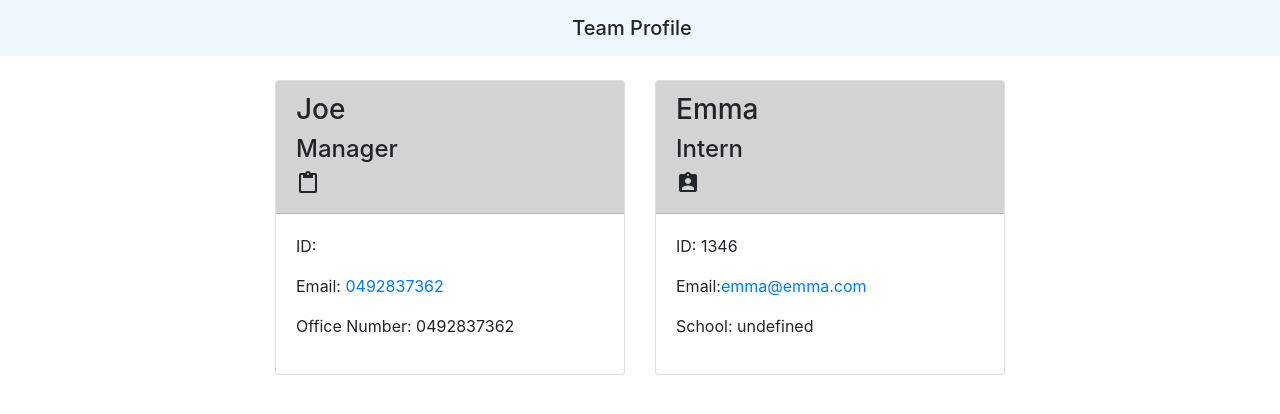
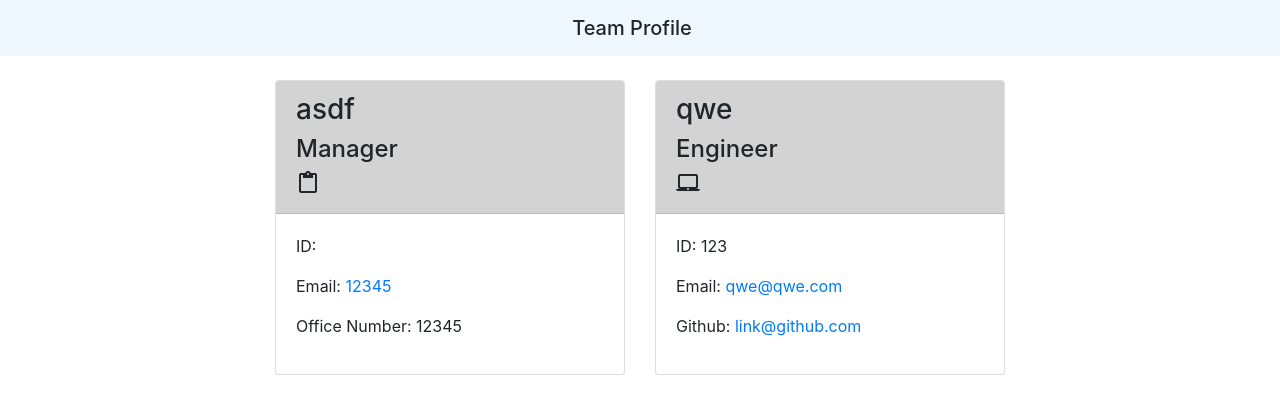
Before and after one commit to emmattner/Team-Profile-Generator, a website: page index.html in a window 1280 px wide. Drawn offline with nearby package versions, Linux system fonts and the light colour scheme.

Commit message:
updating html

```diff
--- a/index.html
+++ b/index.html
@@ -22,14 +22,14 @@
     <div class="col-4 mt-4">
         <div class="card h-100">
         <div class="card-header">
-        <h3>Joe</h3>
+        <h3>asdf</h3>
         <h4>Manager</h4><i class="material-icons">content_paste</i>
     </div>
 
     <div class="card-body">
         <p class="id">ID:</p>
-        <p class="email">Email: <a href="mailto:0492837362">0492837362</a></p>
-        <p class="office">Office Number: 0492837362</p>
+        <p class="email">Email: <a href="mailto:12345">12345</a></p>
+        <p class="office">Office Number: 12345</p>
         </div>
 
     </div>
@@ -38,16 +38,16 @@
     <div class="col-4 mt-4">
         <div class="card h-100">
             <div class="card-header">
-                <h3>Emma</h3>
-                <h4>Intern</h4><i class="material-icons">assignment_ind</i>
+                <h3>qwe</h3>
+                <h4>Engineer</h4><i class="material-icons">laptop_mac</i>
             </div>
             <div class="card-body">
-                <p class="id">ID: 1346</p>
-                <p class="email">Email:<a href="mailto:emma@emma.com">emma@emma.com</a></p>
-                <p class="school">School: undefined</p>
+                <p class="id">ID: 123</p>
+                <p class="email">Email: <a href="mailto:qwe@qwe.com">qwe@qwe.com</a></p>
+                <p class="github">Github: <a href="https://github.com/link@github.com">link@github.com</a></p>
             </div>
+        </div>
     </div>
-</div>
 
             </div>
     </div>
```
